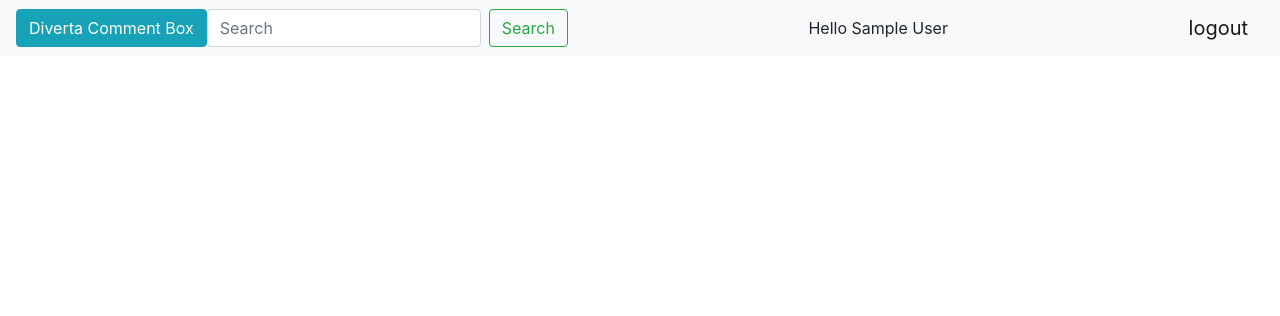
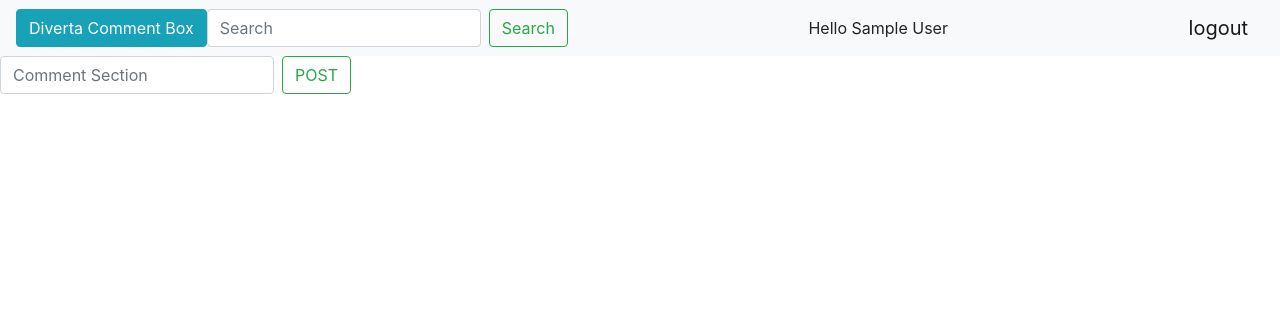
Before and after one commit to Mukul-dhiman/Comment_box, a Flask app: page /CommentBox in a window 1280 px wide. Shown: the top 316 px of the page. Run offline with Flask 2, Linux system fonts and the light colour scheme; the visitor is signed in with stand-in values (Sample User, id 1); parts of the project's set-up code (start-up, migrations or seed data) failed here and were passed over; some libraries are stand-ins or nearby versions.

Commit message:
adding footer to write comment

```diff
--- a/templates/CommentBox.html
+++ b/templates/CommentBox.html
@@ -27,8 +27,17 @@
 
     <!-- to LOG OUT the current session -->
     <a class="navbar-brand" href="/EnterName">logout</a>
-
 </nav>
 
 
+
+<!-- footer  -->
+<footer id="footer" class="midnight-blue">
+    <form class="form-inline my-2 my-lg-0" method='POST' action="/Post">
+        <input class="form-control mr-sm-2" name="CommentSection" type="search" placeholder="Comment Section" aria-label="Search">
+        <button class="btn btn-outline-success my-2 my-sm-0" type="submit">POST</button>
+    </form>
+</footer>
+
+
 {% endblock %}
```
